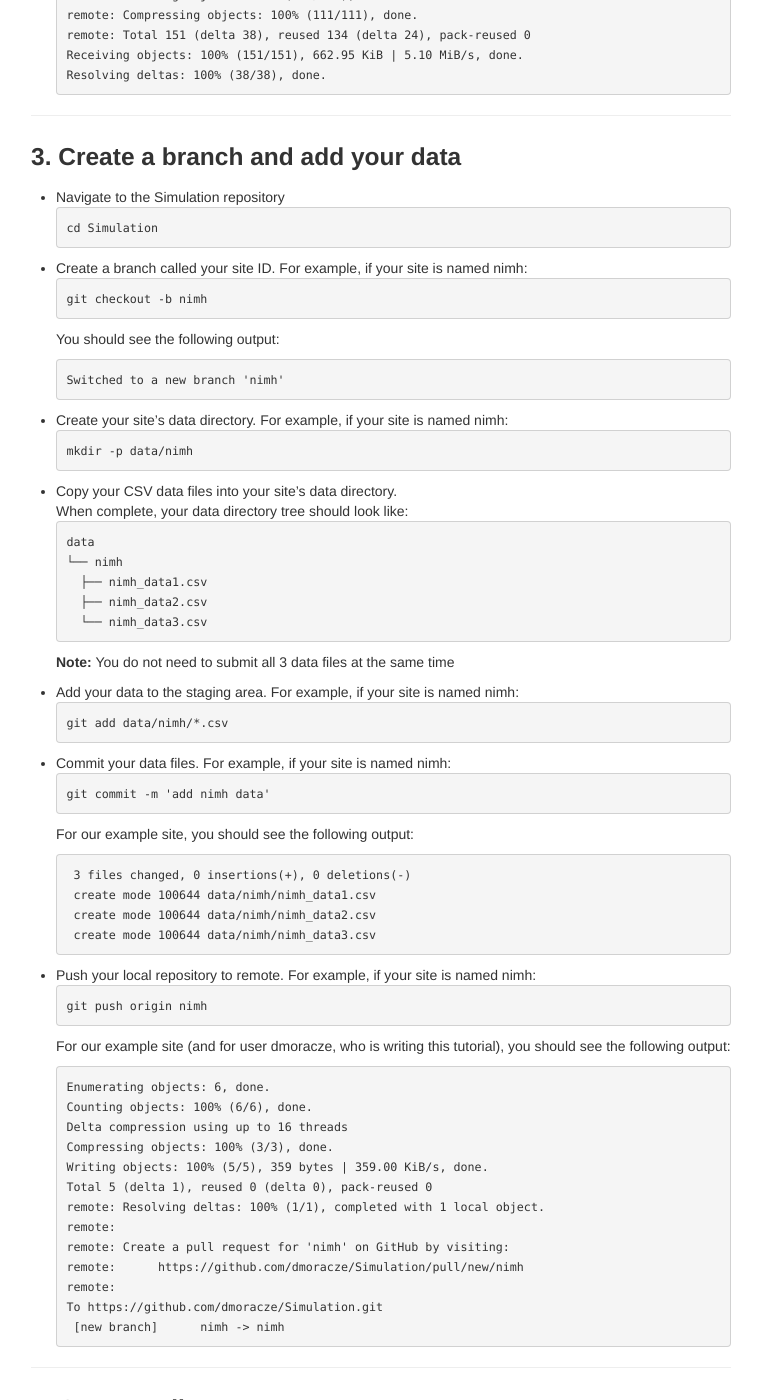
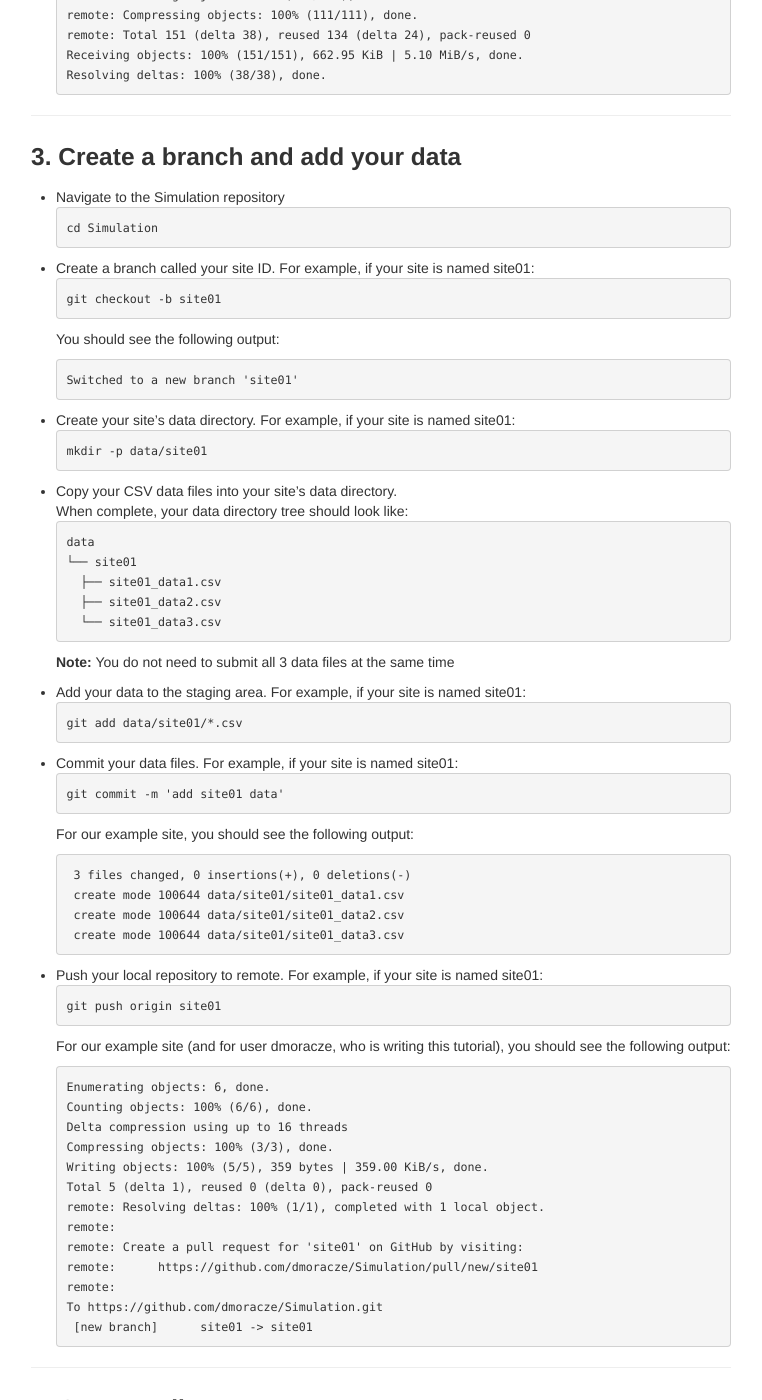
Before and after one commit to SoCoDeN/Simulation, a Jekyll site: the page built from pages/tutorial.md, in a window 1280 px wide and 1400 px high, scrolled down 1682 px. Shown: the whole window, without its empty margins (259-1021 px from the left). Built offline with Jekyll 4.4.1, drawn with Linux system fonts in a browser that asks for light colours; some of the changed text lies outside the part shown.

Commit message:
change example site name

````diff
--- a/pages/tutorial.md
+++ b/pages/tutorial.md
@@ -54,46 +54,46 @@ Resolving deltas: 100% (38/38), done.
 ```
 cd Simulation
 ```
-- Create a branch called your site ID. For example, if your site is named nimh:
+- Create a branch called your site ID. For example, if your site is named site01:
 ```
-git checkout -b nimh
+git checkout -b site01
 ```
 You should see the following output:
 ```
-Switched to a new branch 'nimh'
+Switched to a new branch 'site01'
 ```
-- Create your site's data directory. For example, if your site is named nimh:
+- Create your site's data directory. For example, if your site is named site01:
 ```
-mkdir -p data/nimh
+mkdir -p data/site01
 ```
 - Copy your CSV data files into your site's data directory. \
 When complete, your data directory tree should look like:
 ```
 data
-└── nimh
-    ├── nimh_data1.csv
-    ├── nimh_data2.csv
-    └── nimh_data3.csv
+└── site01
+    ├── site01_data1.csv
+    ├── site01_data2.csv
+    └── site01_data3.csv
 ```
 **Note:** You do not need to submit all 3 data files at the same time
-- Add your data to the staging area. For example, if your site is named nimh:
+- Add your data to the staging area. For example, if your site is named site01:
 ```
-git add data/nimh/*.csv
+git add data/site01/*.csv
 ```
-- Commit your data files. For example, if your site is named nimh:
+- Commit your data files. For example, if your site is named site01:
 ```
-git commit -m 'add nimh data'
+git commit -m 'add site01 data'
 ```
 For our example site, you should see the following output:
 ```
  3 files changed, 0 insertions(+), 0 deletions(-)
- create mode 100644 data/nimh/nimh_data1.csv
- create mode 100644 data/nimh/nimh_data2.csv
- create mode 100644 data/nimh/nimh_data3.csv
+ create mode 100644 data/site01/site01_data1.csv
+ create mode 100644 data/site01/site01_data2.csv
+ create mode 100644 data/site01/site01_data3.csv
 ```
-- Push your local repository to remote. For example, if your site is named nimh:
+- Push your local repository to remote. For example, if your site is named site01:
 ```
-git push origin nimh
+git push origin site01
 ```
 For our example site (and for user dmoracze, who is writing this tutorial), you should see the following output:
 ```
@@ -105,11 +105,11 @@ Writing objects: 100% (5/5), 359 bytes | 359.00 KiB/s, done.
 Total 5 (delta 1), reused 0 (delta 0), pack-reused 0
 remote: Resolving deltas: 100% (1/1), completed with 1 local object.
 remote:
-remote: Create a pull request for 'nimh' on GitHub by visiting:
-remote:      https://github.com/dmoracze/Simulation/pull/new/nimh
+remote: Create a pull request for 'site01' on GitHub by visiting:
+remote:      https://github.com/dmoracze/Simulation/pull/new/site01
 remote:
 To https://github.com/dmoracze/Simulation.git
- [new branch]      nimh -> nimh
+ [new branch]      site01 -> site01
 ```
 
 ---
@@ -143,17 +143,17 @@ To see the output of the QC script, which includes a summary of your data files
 
 To fix any issues that arise:
 - Correct the data files on your local copy of your forked repo
-- Add your updated data files to the staging area. For example, if your site is named nimh:
+- Add your updated data files to the staging area. For example, if your site is named site01:
 ```
-git add data/nimh/*.csv
+git add data/site01/*.csv
 ```
 - Commit your changes with a message about what you fixed
 ```
 git commit -m 'fix dob format'
 ```
-- Push your local repo to your remote fork. For example, if your site is named nimh:
+- Push your local repo to your remote fork. For example, if your site is named site01:
 ```
-git push origin nimh
+git push origin site01
 ```
 
 Your pull request will automatically update when your forked repo changes and the QC script will re-run.
````
Also changed, not shown: index.md (+5 -5 lines).
